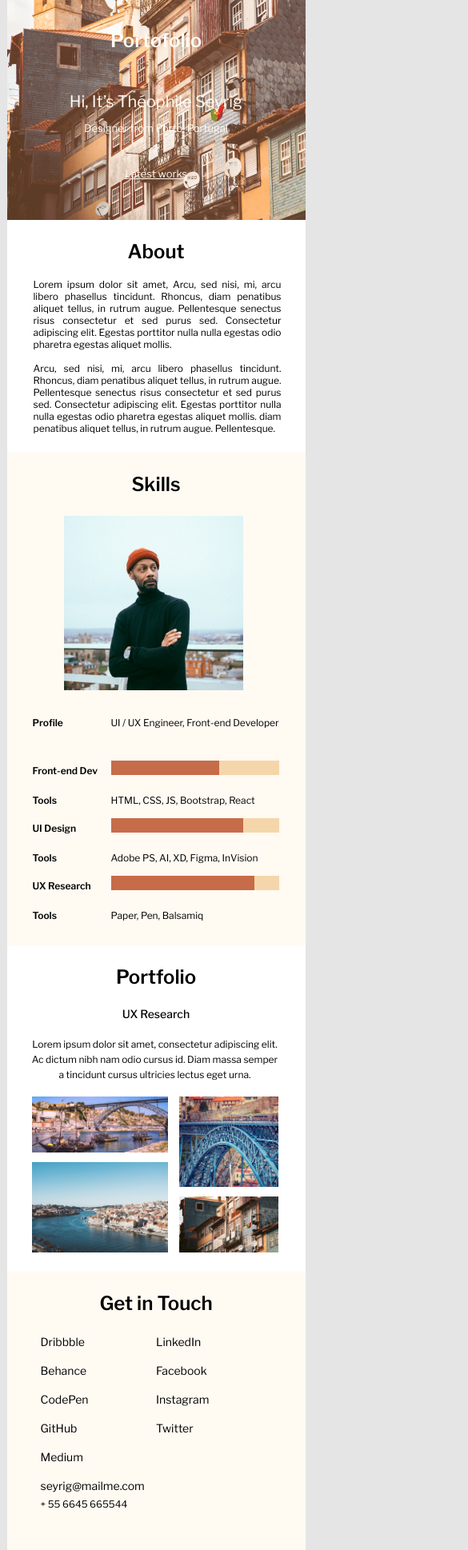
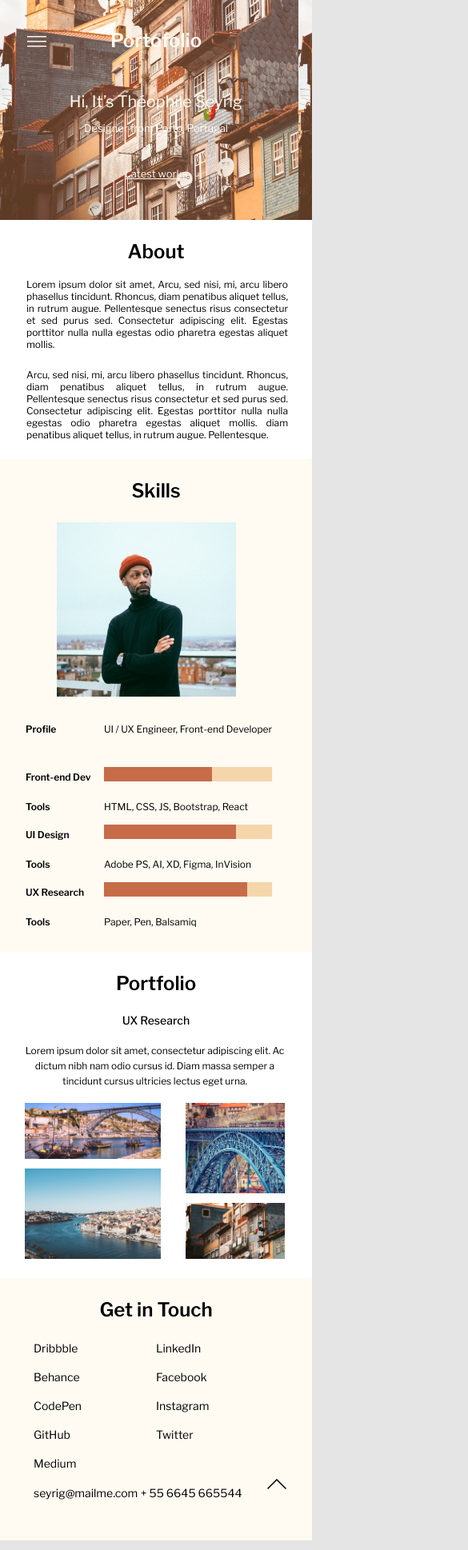
Before and after one commit to oleksandrbu/oleksandrbu.github.io, a plain HTML site: page index.html in a window 390 px wide. Shown: the top 1938 px of the page at 80% size, 585 px wide, since content can reach past the window. Drawn offline with nearby package versions, Linux system fonts and the light colour scheme.

Commit message:
mobile scale

```diff
--- a/desktop.css
+++ b/desktop.css
@@ -20,21 +20,21 @@ header {
 	text-align: left;
 }
 
-header span:nth-of-type(1) {
+header>span:nth-of-type(1) {
 	font-size: 64px;
 	line-height: 78px;
 
 	margin: 145px 0 0;
 }
 
-header span:nth-of-type(2) {
+header>span:nth-of-type(2) {
 	font-size: 24px;
 	line-height: 29px;
 
 	margin: 26px 0 0;
 }
 
-header span:nth-of-type(3) {
+header>span:nth-of-type(3) {
 	font-size: 18px;
 	line-height: 22px;
 	text-decoration-line: underline;
@@ -49,8 +49,15 @@ main>* {
 #about span {
 	font-size: 18px;
 	line-height: 30px;
-	margin: 76px 0 115px;
 	text-align: justify;
+}
+
+#about>span:nth-of-type(1) {
+	margin: 76px 0 0;
+}
+
+#about>span:nth-of-type(2) {
+	margin: 0 0 115px;
 }
 
 #skills {
@@ -234,3 +241,16 @@ footer>div:last-child>span:last-child{
 	font-size: 15px;
 	line-height: 18px;
 }
+
+#up {
+	right: 180px;
+	bottom: 70px;
+}
+
+#menu {
+	visibility: hidden;
+}
+
+#menu-bar {
+	visibility: visible;
+}
--- a/index.html
+++ b/index.html
@@ -2,6 +2,8 @@
 <html>
 <head>
 	<title>Porto - Figma</title>
+	<meta charset=utf-8>
+	<meta name="viewport" content="width=device-width, initial-scale=1">
 	<link rel="stylesheet" type="text/css" href="main.css">
 	<link rel="stylesheet" type="text/css" href="mobile.css" media="screen and (max-width:1200px)">
 	<link rel="stylesheet" type="text/css" href="desktop.css" media="screen and (min-width:1200px)">
@@ -9,7 +11,17 @@
 </head>
 <body>
 	<header>
-		<h1>Portofolio</h1>
+		<div>
+			<div id="menu">&#xE700;</div>
+			<h1>Portofolio</h1>
+			<div id="menu-bar">
+				<span>Home</span>
+				<span>About</span>
+				<span>Skills</span>
+				<span>Portfolio</span>
+				<span>Contact</span>
+			</div>
+		</div>
 		<span>Hi, It’s Théophile Seyrig</span>
 		<span>Designer from Porto, Portugal</span>
 		<span>Latest works</span>
@@ -17,7 +29,8 @@
 	<main>
 		<section id="about">
 			<h1>About</h1>
-			<span>Lorem ipsum dolor sit amet, Arcu, sed nisi, mi, arcu libero phasellus tincidunt. Rhoncus, diam penatibus aliquet tellus, in rutrum augue. Pellentesque senectus risus consectetur et sed purus sed. Consectetur adipiscing elit. Egestas porttitor nulla nulla egestas odio pharetra egestas aliquet mollis.<br><br> Arcu, sed nisi, mi, arcu libero phasellus tincidunt. Rhoncus, diam penatibus aliquet tellus, in rutrum augue. Pellentesque senectus risus consectetur et sed purus sed. Consectetur adipiscing elit. Egestas porttitor nulla nulla egestas odio pharetra egestas aliquet mollis. diam penatibus aliquet tellus, in rutrum augue. Pellentesque.<br><br></span>
+			<span>Lorem ipsum dolor sit amet, Arcu, sed nisi, mi, arcu libero phasellus tincidunt. Rhoncus, diam penatibus aliquet tellus, in rutrum augue. Pellentesque senectus risus consectetur et sed purus sed. Consectetur adipiscing elit. Egestas porttitor nulla nulla egestas odio pharetra egestas aliquet mollis.<br><br></span>
+			<span>Arcu, sed nisi, mi, arcu libero phasellus tincidunt. Rhoncus, diam penatibus aliquet tellus, in rutrum augue. Pellentesque senectus risus consectetur et sed purus sed. Consectetur adipiscing elit. Egestas porttitor nulla nulla egestas odio pharetra egestas aliquet mollis. diam penatibus aliquet tellus, in rutrum augue. Pellentesque.<br><br></span>
 		</section>
 		<section id="skills">
 			<h1>Skills</h1>
@@ -85,6 +98,7 @@
 			<span>seyrig@mailme.com</span>
 			<span>+ 55 6645 665544</span>
 		</div>
+		<span id="up">&#xE70E;</span>
 	</footer>
 </body>
 </html>
--- a/main.css
+++ b/main.css
@@ -15,12 +15,11 @@ header {
 	background-size: cover;
 	background-repeat: no-repeat;
 	background-blend-mode: screen;
-
 	display: flex;
 	flex-flow: column;
-
 	margin: 0;
 	padding: 0;
+	position: relative;
 }
 
 h1 {
@@ -61,6 +60,7 @@ h1 {
 }
 
 footer {
+	position: relative;
 	display: flex;
 	background-color: #FFFAF2;
 }
@@ -74,3 +74,41 @@ footer>div:last-child {
 	display: flex;
 	flex-flow: column;
 }
+
+@font-face {
+	font-family: MDL2;
+	src: url("./SegMDL2.ttf");
+}
+
+#up {
+	position: absolute;
+	font-family: MDL2;
+	font-style: normal;
+	font-weight: normal;
+	font-size: 24px;
+	line-height: 24px;
+}
+
+#menu {
+	position: absolute;
+	font-family: MDL2;
+	font-style: normal;
+	font-weight: normal;
+	font-size: 24px;
+	line-height: 24px;
+	left: 34px;
+	top: 39px;
+}
+
+#menu-bar {
+	font-style: normal;
+	font-weight: normal;
+	font-size: 18px;
+	line-height: 22px;
+	display: flex;
+	justify-content: space-between;
+	position: absolute;
+	right: 165px;
+	top: 93px;
+	left: 745px;
+}
--- a/mobile.css
+++ b/mobile.css
@@ -1,5 +1,4 @@
 body {
-	width: 373px;
 	margin: 0 auto;
 	padding: 0;
 }
@@ -207,3 +206,16 @@ footer>div>span {
 	margin: 0;
 	width: 50%;
 }
+
+#up {
+	right: 32px;
+	bottom: 58px;
+}
+
+#menu {
+	visibility: visible;
+}
+
+#menu-bar {
+	visibility: hidden;
+}
--- a/styles.css
+++ /dev/null
@@ -1,87 +0,0 @@
-body {
-	margin: 0;
-	padding: 0;
-	background-color: #F1EDDE;
-}
-
-div {
-	text-align: center;
-
-	padding: 0;
-	margin: 0;
-}
-
-footer{
-	text-align:  left;
-	clear: both;
-	height: 1000px;
-}
-
-footer div{
-	text-align: left;
-}
-
-section {
-	box-sizing: border-box;
-	min-height: 150px;
-	padding: 10px 0;
-	margin: 10px 0;
-
-	border-style: dotted;
-	border-color: grey;
-}
-
-h5 {
-	font-size: 20px;
-	margin: 0;
-}
-
-main {
-	padding: 110px 0 0 0;
-}
-
-header {
-	width: 100%;
-	position: fixed;
-	background-color: grey;
-}
-
-header img {
-	display: inline;
-	height: 100px;
-}
-
-header h1 {
-	font-size: 80px;
-	display: inline;
-}
-
-.paragraph {
-	font-size: 20px;
-	font-style: italic;
-	font-weight: bold;
-
-	box-sizing: border-box;
-	width: 25%;
-	float: left;
-}
-
-.cell {
-	padding: 10px 0;
-	float: left;
-	width: 33%;
-}
-
-.content {
-	box-sizing: border-box;
-	width: 75%;
-	float: right;
-}
-
-.content div {
-	box-sizing: border-box;
-}
-
-.clear {
-	clear: both;
-}
```
Also changed, not shown: SegMDL2.ttf (added).
